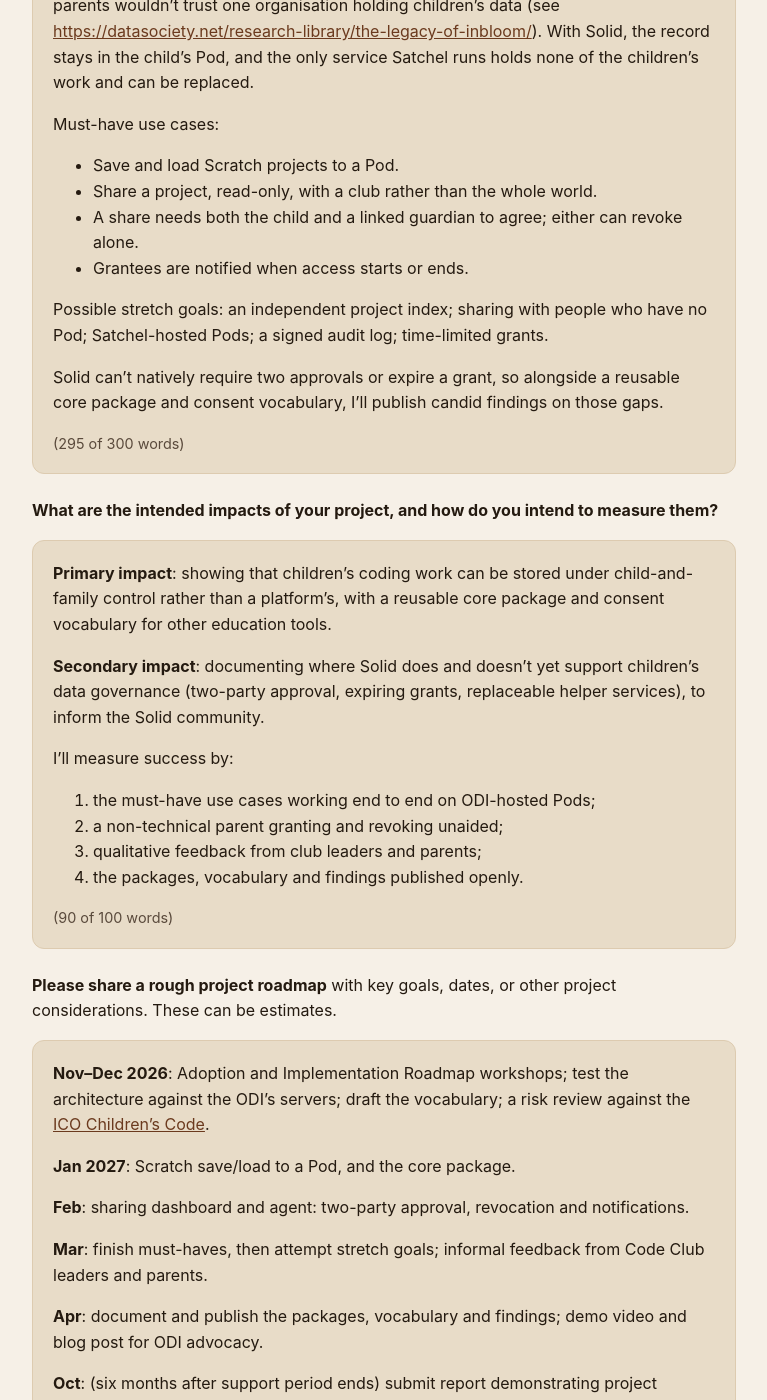
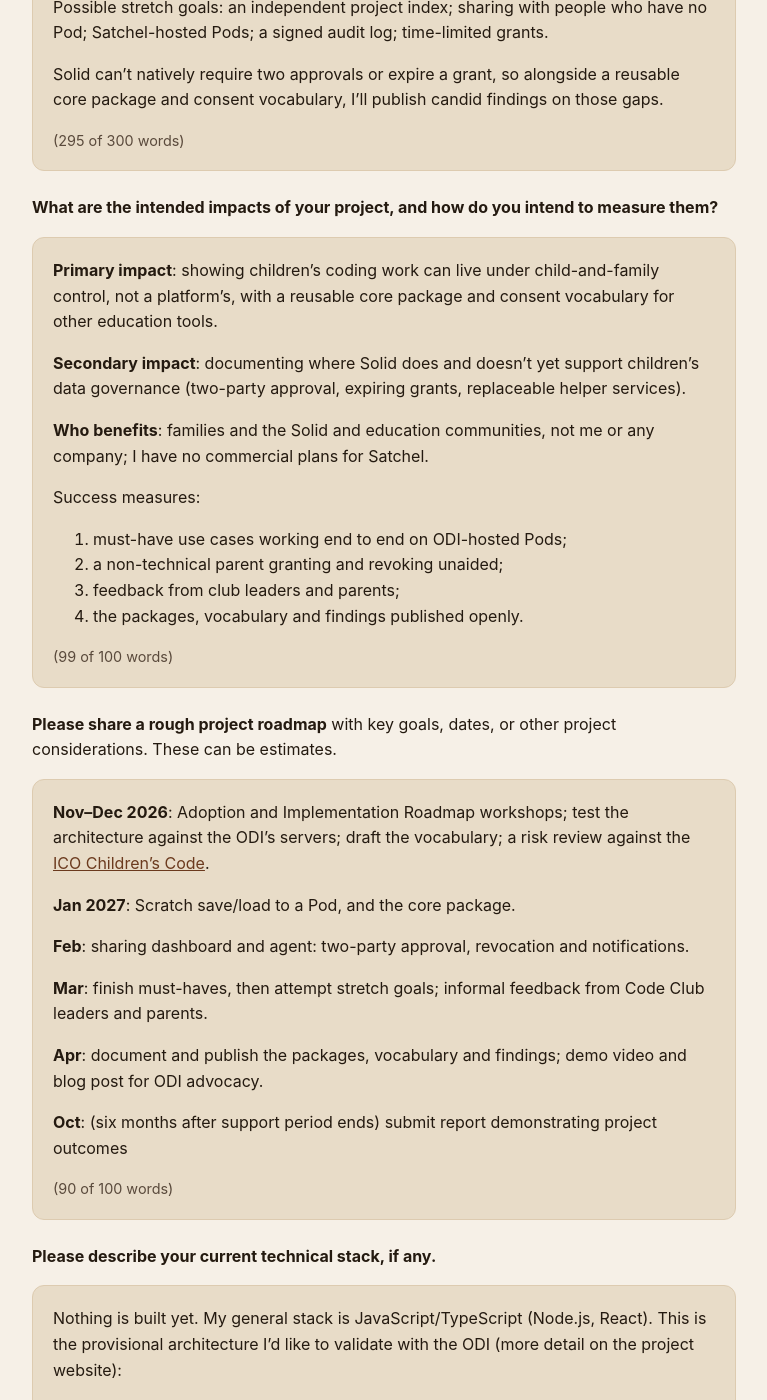
Before and after one commit to viboko/satchel-project, a Jekyll site: the page built from pages/application.md, in a window 1280 px wide and 1400 px high, scrolled down 2339 px. Shown: the whole window, without its empty margins (256-1023 px from the left). Built offline with Jekyll 4.4.1, drawn with Linux system fonts in a browser that asks for light colours; some of the changed text lies outside the part shown.

Commit message:
Fold the social good answer into the impacts answer (#2)
* Fold the social good answer into the impacts answer

The form's "social good" question is a yes/no checkbox with no free
text, so drop it from the page and move its point about who the value
goes to (and there being no commercial plans) into the intended impacts
answer, trimming elsewhere to fit.

Co-Authored-By: Claude Opus 5.5 <noreply@anthropic.com>

* Write end to end unhyphenated in the impacts answer

Forms may count a hyphenated compound as several words, so write
"end to end" out in full and shorten the measures lead-in to keep the
answer under 100 words either way.

Co-Authored-By: Claude Opus 5.5 <noreply@anthropic.com>

---------

Co-authored-by: Matthew <matthew@viboko.dev>
Co-authored-by: Claude Opus 5.5 <noreply@anthropic.com>

```diff
--- a/pages/application.md
+++ b/pages/application.md
@@ -36,12 +36,6 @@ Satchel is a proposal in response to the Open Data Institute's [Solid use case o
 > {: .word-count}
 {: data-word-limit="100"}
 
-**Please confirm that your project supports "social good".**
-
-> Yes. The problem is that children's coding work is currently locked inside whichever platform or club administers the tool they used, with no portable, self-owned record.
->
-> Satchel's Solid-based approach gives children and their families ownership of that record instead of a platform or vendor, and the value (a portable, family-controlled record; a working demonstration of two-party, revocable consent for children's data) accrues to the families and to the wider Solid/education ecosystem, not to me or any private company. I have no commercial plans for this project.
-
 **Please share a brief description of your project.**
 
 What is your project, who is it for, what problem are you aiming to solve, and how does Solid fit into the solution?
@@ -73,15 +67,17 @@ What is your project, who is it for, what problem are you aiming to solve, and h
 
 **What are the intended impacts of your project, and how do you intend to measure them?**
 
-> **Primary impact**: showing that children's coding work can be stored under child-and-family control rather than a platform's, with a reusable core package and consent vocabulary for other education tools.
+> **Primary impact**: showing children's coding work can live under child-and-family control, not a platform's, with a reusable core package and consent vocabulary for other education tools.
 >
-> **Secondary impact**: documenting where Solid does and doesn't yet support children's data governance (two-party approval, expiring grants, replaceable helper services), to inform the Solid community.
+> **Secondary impact**: documenting where Solid does and doesn't yet support children's data governance (two-party approval, expiring grants, replaceable helper services).
 >
-> I'll measure success by:
+> **Who benefits**: families and the Solid and education communities, not me or any company; I have no commercial plans for Satchel.
 >
-> 1. the must-have use cases working end to end on ODI-hosted Pods;
+> Success measures:
+>
+> 1. must-have use cases working end to end on ODI-hosted Pods;
 > 1. a non-technical parent granting and revoking unaided;
-> 1. qualitative feedback from club leaders and parents;
+> 1. feedback from club leaders and parents;
 > 1. the packages, vocabulary and findings published openly.
 >
 > (max 100 words)
```
